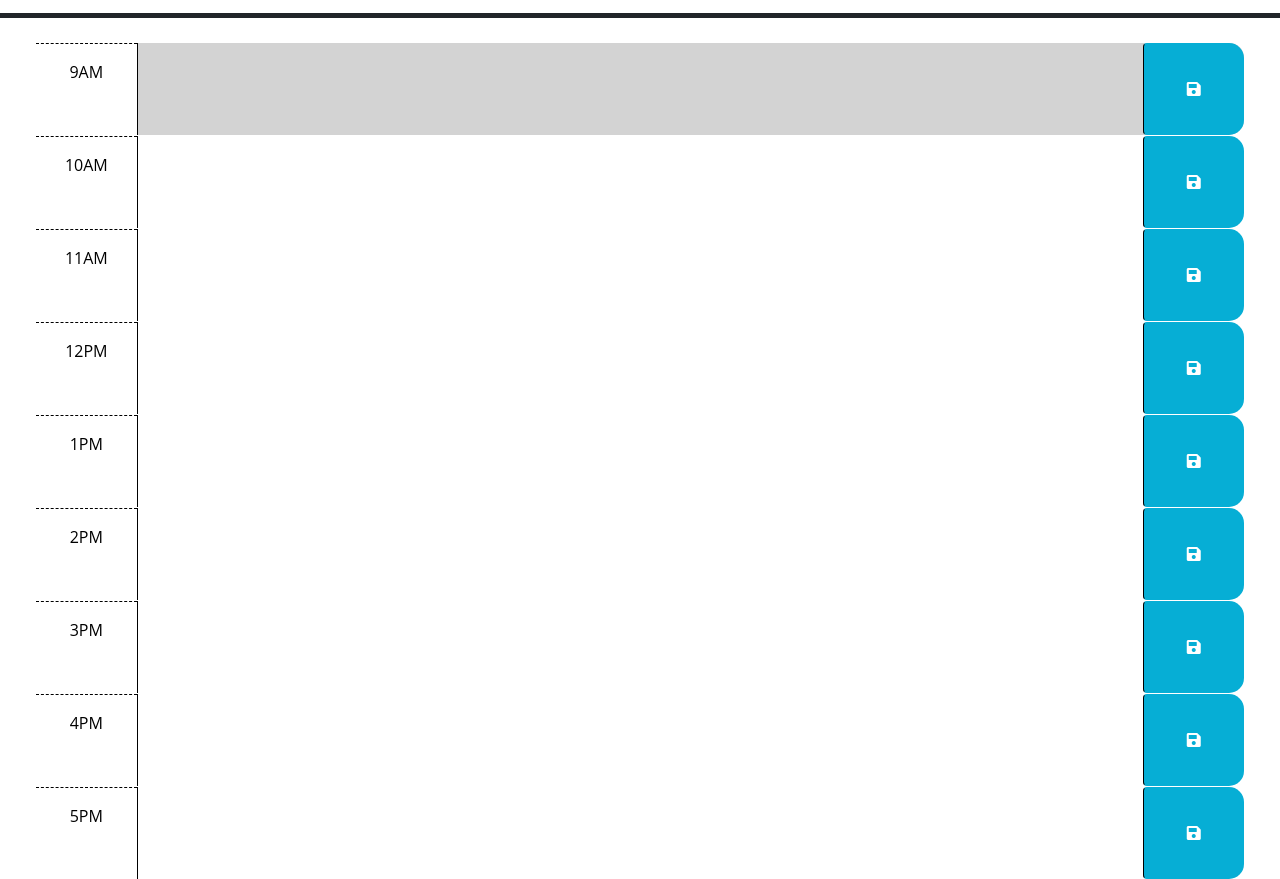
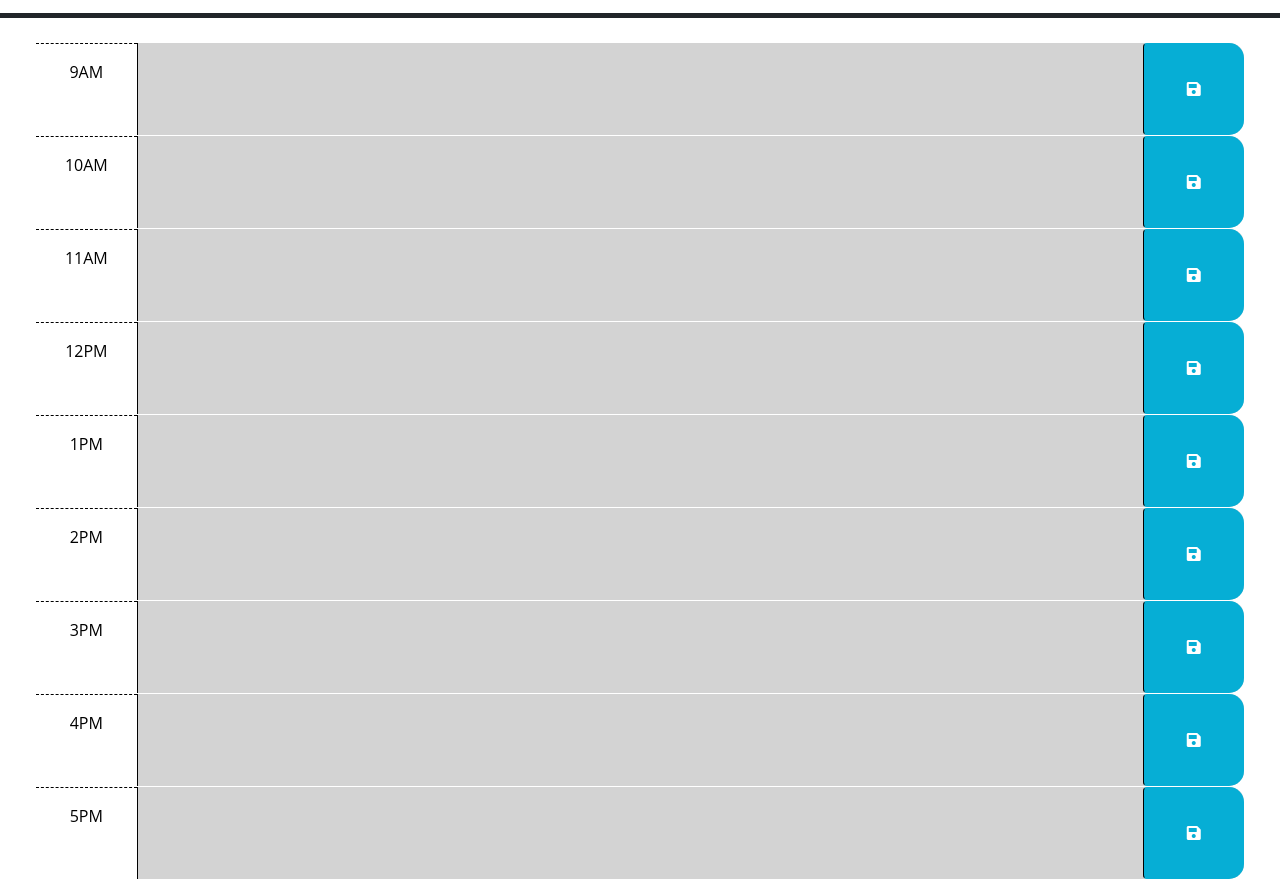
Before and after one commit to Goobber33/Scheduling-Work-Day, a plain HTML site: page index.html in a window 1280 px wide. Shown: the part 260-1139 px from the top of the page. Drawn offline with nearby package versions, Linux system fonts and the light colour scheme.

Commit message:
Changed the id to hour-12-17, I solved that day.js goes from 1-24 so the times were off.

```diff
--- a/Develop/JS/script.js
+++ b/Develop/JS/script.js
@@ -10,10 +10,10 @@ $(function () {
 
     $(".saveBtn").click(function (event) {
         var parent = $(this).parent().attr("id");
-        var setHour = parseInt(parent.slice[5]);
+        var setHour = parseInt(parent.slice(5));
         var currentDay = dayjs().format('YYYY-MM-DD ' + setHour);
         var currentHour = dayjs(currentDay);
-        var today = dayjs().format('YYY-MM-DD H');
+        var today = dayjs().format('YYYY-MM-DD H');
         var pastTime = currentHour.diff(today, 'hour');
         var work = document.querySelector('#' + parent + ' textarea').value;
         localStorage.setItem(parent, work);
@@ -24,7 +24,7 @@ $(function () {
 
     $('.time-block').each(function () {
         var parent = $(this).attr("id");
-        var setHour = parseInt(parent.slice[5]);
+        var setHour = parseInt(parent.slice(5));
         var currentDay = dayjs().format('YYYY-MM-DD ' + setHour);
         var currentHour = dayjs(currentDay);
         var today = dayjs().format('YYYY-MM-DD H');
@@ -48,7 +48,7 @@ $(function () {
 
     $('.time-block').each(function () {
         var parent = $(this).attr("id");
-        var setHour = parseInt(parent.slice[5]);
+        var setHour = parseInt(parent.slice(5));
         var currentDay = dayjs().format('YYYY-MM-DD ' + setHour);
         var currentHour = dayjs(currentDay);
         var today = dayjs().format('YYYY-MM-DD H');
--- a/index.html
+++ b/index.html
@@ -57,7 +57,7 @@
             </button>
         </div>
 
-        <div id="hour-1" class="row time-block">
+        <div id="hour-13" class="row time-block">
             <div class="col-2 col-md-1 hour text-center py-3">1PM</div>
             <textarea class="col-8 col-md-10 description" rows="3"> </textarea>
             <button class="btn saveBtn col-2 col-md-1" aria-label="save">
@@ -65,7 +65,7 @@
             </button>
         </div>
 
-        <div id="hour-2" class="row time-block">
+        <div id="hour-14" class="row time-block">
             <div class="col-2 col-md-1 hour text-center py-3">2PM</div>
             <textarea class="col-8 col-md-10 description" rows="3"> </textarea>
             <button class="btn saveBtn col-2 col-md-1" aria-label="save">
@@ -73,7 +73,7 @@
             </button>
         </div>
 
-        <div id="hour-3" class="row time-block">
+        <div id="hour-15" class="row time-block">
             <div class="col-2 col-md-1 hour text-center py-3">3PM</div>
             <textarea class="col-8 col-md-10 description" rows="3"> </textarea>
             <button class="btn saveBtn col-2 col-md-1" aria-label="save">
@@ -81,7 +81,7 @@
             </button>
         </div>
 
-        <div id="hour-4" class="row time-block">
+        <div id="hour-16" class="row time-block">
             <div class="col-2 col-md-1 hour text-center py-3">4PM</div>
             <textarea class="col-8 col-md-10 description" rows="3"> </textarea>
             <button class="btn saveBtn col-2 col-md-1" aria-label="save">
@@ -89,7 +89,7 @@
             </button>
         </div>
 
-        <div id="hour-5" class="row time-block">
+        <div id="hour-17" class="row time-block">
             <div class="col-2 col-md-1 hour text-center py-3">5PM</div>
             <textarea class="col-8 col-md-10 description" rows="3"> </textarea>
             <button class="btn saveBtn col-2 col-md-1" aria-label="save">
```
